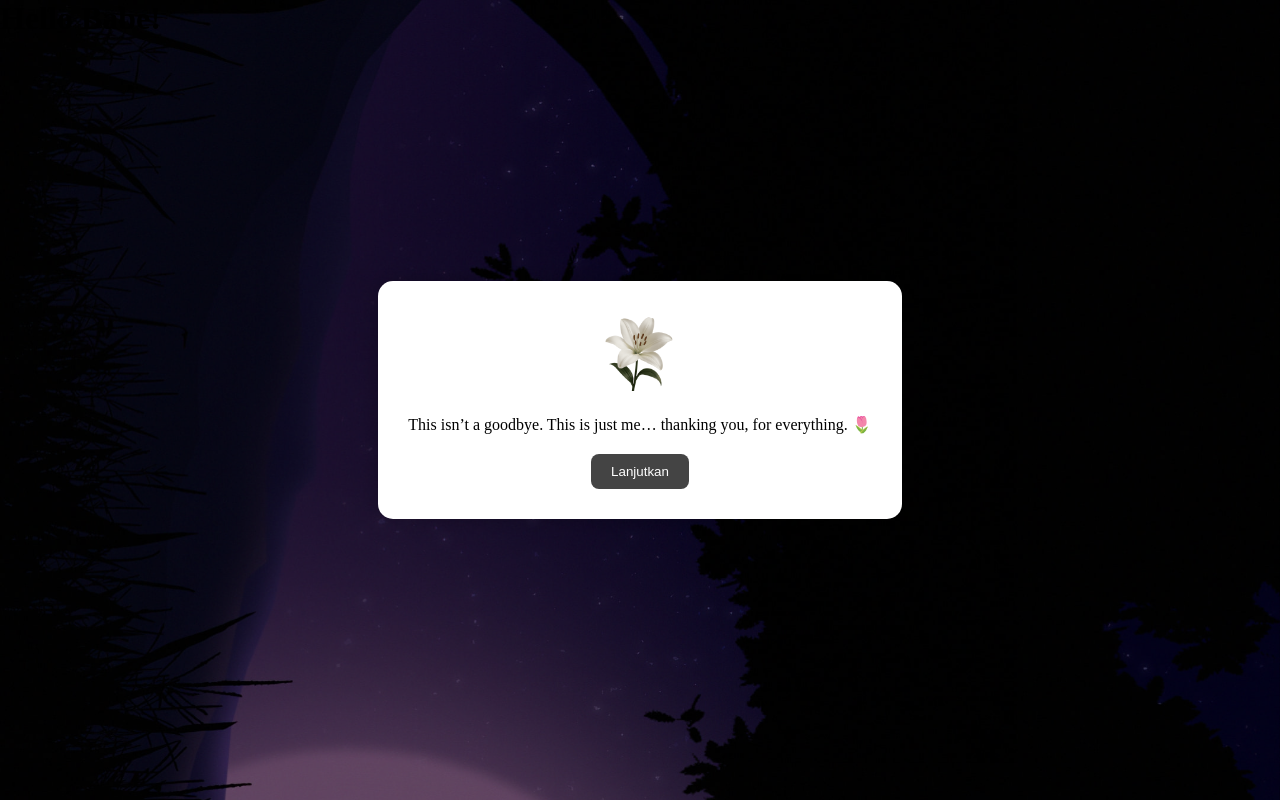
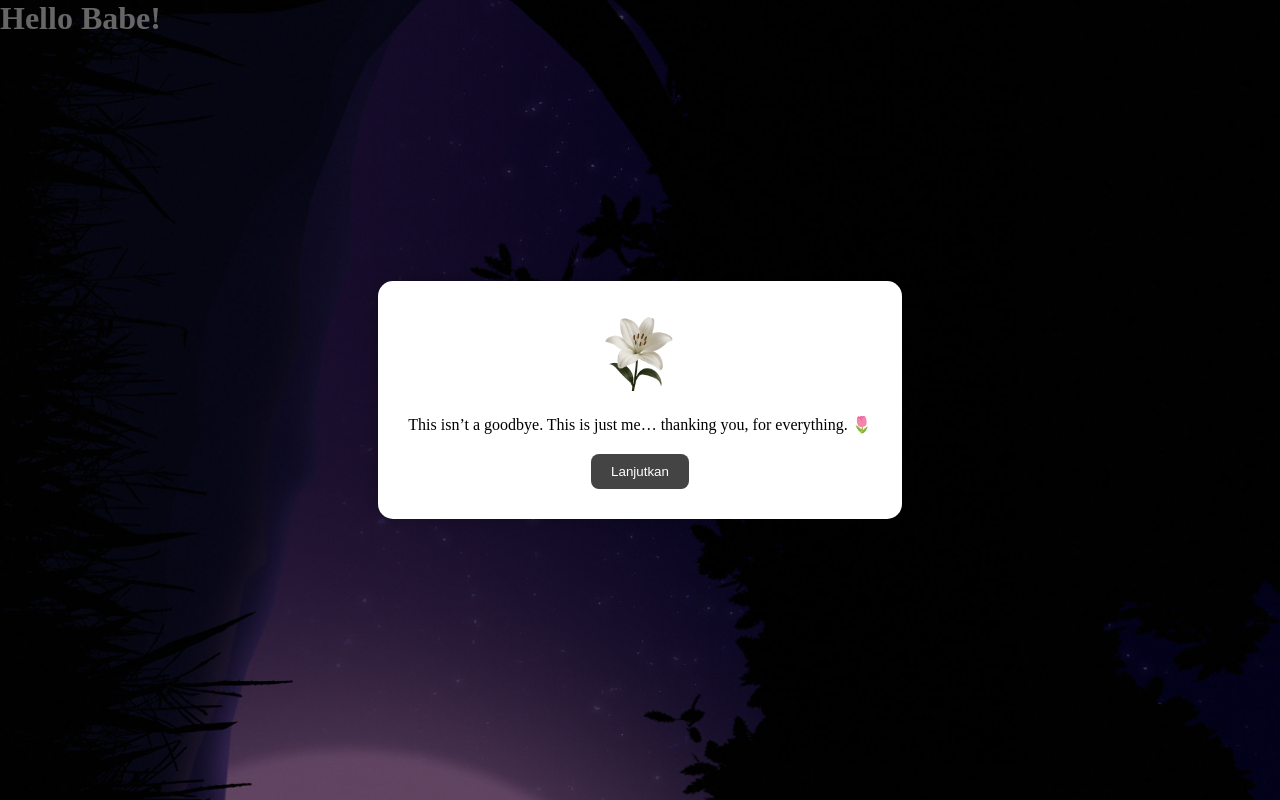
Before and after one commit to Naxe21/FinalChapter, a plain HTML site: page index.html in a window 1280 px wide. Drawn offline with Linux system fonts and the light colour scheme.

Commit message:
Update Final_Chapter.css

```diff
--- a/Final_Chapter.css
+++ b/Final_Chapter.css
@@ -17,7 +17,7 @@ html, body {
 }
 
 #top{
-    z-index: 20;
+    color:white;
 }
 #overlay.fade-out {
   opacity: 0;
```
